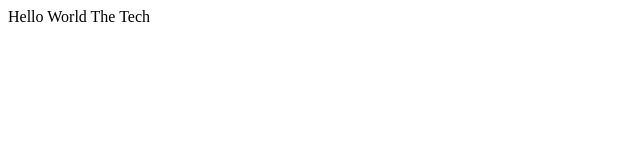
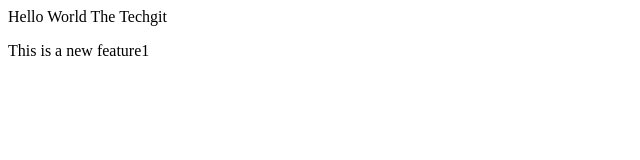
Before and after one commit to aj-1749/apna-college1, a plain HTML site: page index.html in a window 1280 px wide. Shown: the whole page, without its empty margins (0-640 px from the left). Drawn offline with Linux system fonts and the light colour scheme.

Commit message:
cmmited for feature1

```diff
--- a/index.html
+++ b/index.html
@@ -1 +1,2 @@
-<p> Hello World The Tech</p>
+<p> Hello World The Techgit </p>
+<p> This is a new feature1 </p>
```
